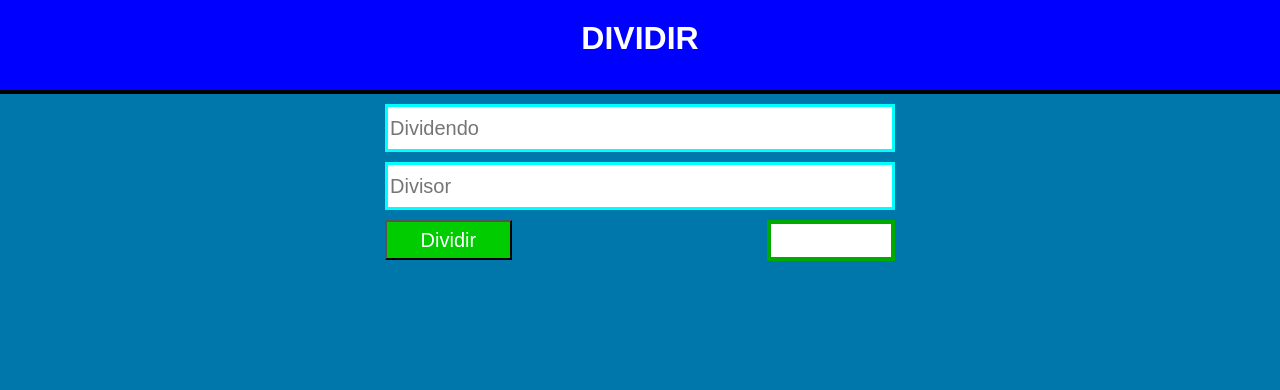
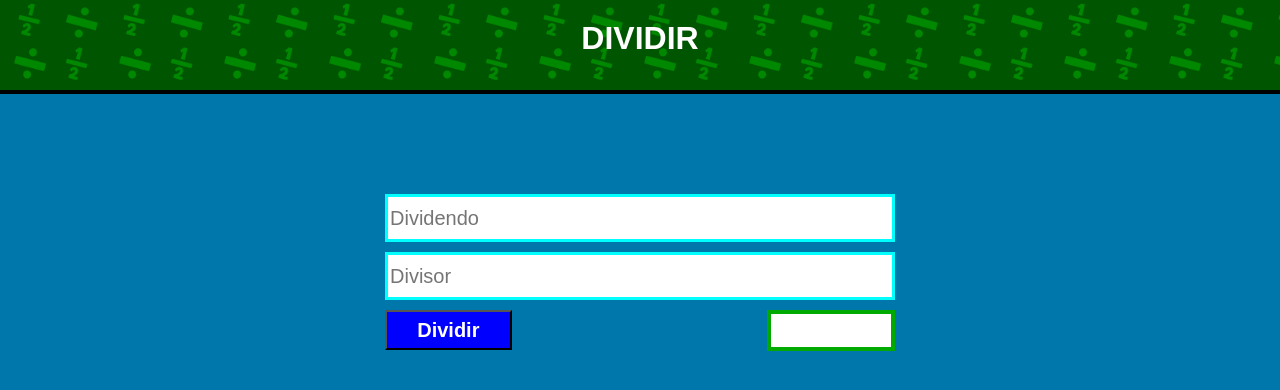
Before and after one commit to GuiFz/aprendendo, a plain HTML site: page calculadora_dividir/index.html in a window 1280 px wide. Drawn offline with Linux system fonts and the light colour scheme.

Commit message:
Calculadora Divisão - Alteração de estilo
- Nova barra de título
- Mudança na cor do botão
- Entre outras.

```diff
--- a/calculadora_dividir/index.html
+++ b/calculadora_dividir/index.html
@@ -4,10 +4,10 @@
     <meta charset="UTF-8">
     <meta name="viewport" content="width=device-width, initial-scale=1.0">
     <link rel="stylesheet" href="style.css">
-    <title>JS</title>
+    <title>Calculadora de Divisão</title>
 </head>
 <body>
-    <h1>DIVIDIR</h1>
+    <h1 id="barra">DIVIDIR</h1>
 
     <div class="entrada_de_dados">
         <input type="Number" id="dividendo" class="entrada" placeholder="Dividendo">
--- a/calculadora_dividir/style.css
+++ b/calculadora_dividir/style.css
@@ -4,15 +4,17 @@ body{
     margin: 0;
     background-color:#07a;
 }
-h1{
+#barra{
     margin-top: 0;
-    margin-bottom: 10px;
+    margin-bottom: 100px;
     padding-top:20px;
     height:70px;
     text-align:center;
     color: #fff;
     border-bottom: 4px solid #000;
-    background-color:#00f;
+    background-color:#050;
+    background-image: url(img/fundo_calc_divisao.png);
+    background-size: 105px;
 }
 .entrada_de_dados{
     display:grid;
@@ -49,11 +51,12 @@ h1{
     display:flex;
     width:200px;
     height:40px;
+    font-weight: bold;
     font-size: 20px;
     text-align:center;
     cursor:pointer;
     color: #fff;
-    background-color: #0c0;
+    background-color: #00f;
 }
 #processar:hover{
     background-color: #040;
```
Also changed, not shown: calculadora_dividir/img/fundo_calc_divisao.png (added).
